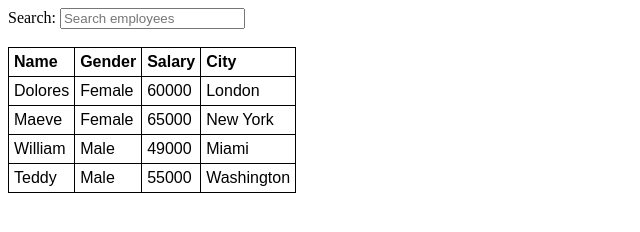
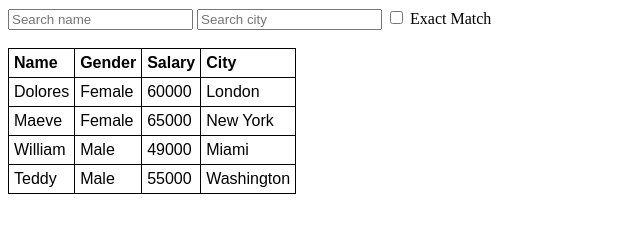
Before and after one commit to anaghadudihalli/try-angularjs, a plain HTML site: page index.html in a window 1280 px wide. Shown: the whole page, without its empty margins (0-640 px from the left). Drawn offline with nearby package versions, Linux system fonts and the light colour scheme.

Commit message:
Exact search match

```diff
--- a/index.html
+++ b/index.html
@@ -6,7 +6,9 @@
         <link href="Styles.css" rel="stylesheet">
     </head>
     <body ng-controller="myController">
-        Search: <input type="text" placeholder="Search employees" ng-model="searchText.city">
+        <input type="text" placeholder="Search name" ng-model="searchText.name">
+        <input type="text" placeholder="Search city" ng-model="searchText.city">
+        <input type="checkbox" ng-model="exactMatch"> Exact Match
         <br> <br>
         <table>
             <thead>
@@ -18,7 +20,7 @@
                 </tr>
             </thead>
             <tbody>
-                <tr ng-repeat="employee in employees | filter: searchText">
+                <tr ng-repeat="employee in employees | filter: searchText: exactMatch ">
                     <td>{{ employee.name }}</td>
                     <td>{{ employee.gender }}</td>
                     <td>{{ employee.salary }}</td>
```
